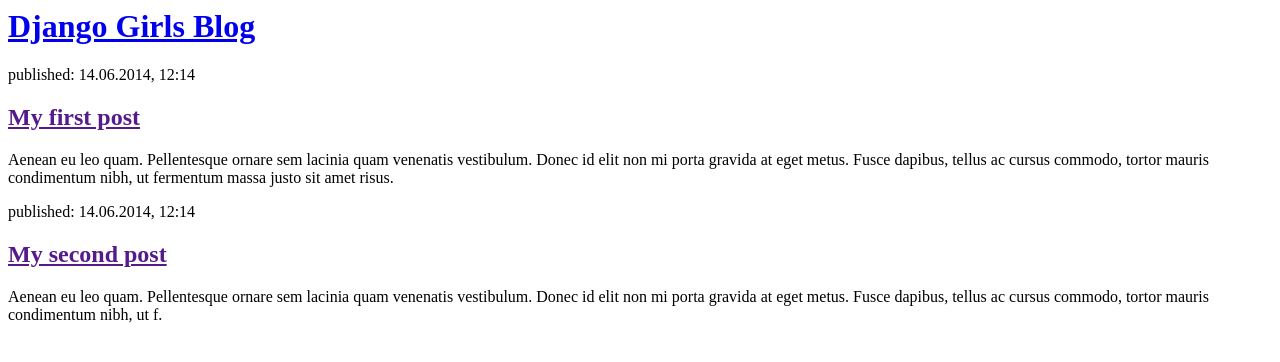
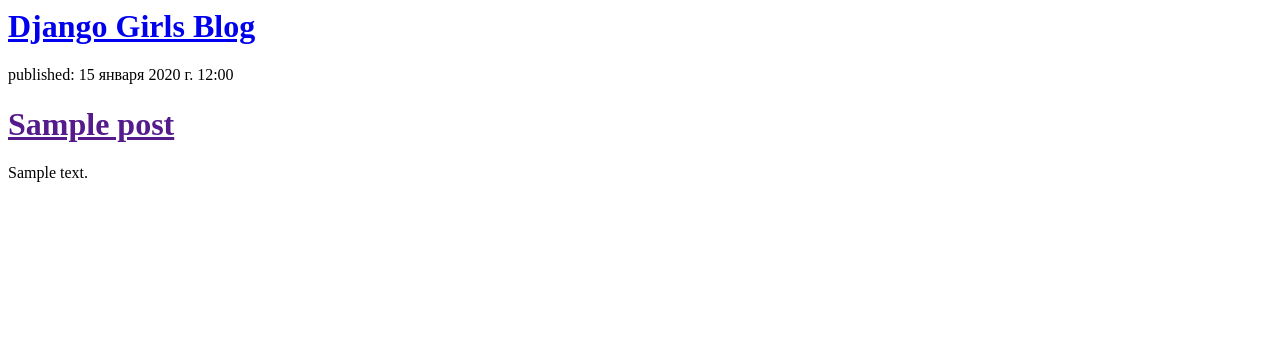
Before and after one commit to Siemens29/djangogirls, a Django app: page / in a window 1280 px wide. Shown: the top 362 px of the page. Run offline with Django 4.2, Linux system fonts and the light colour scheme; tables that the repository leaves empty hold one stand-in row (values such as "Sample post").

Commit message:
Modified templates to display posts from database.

```diff
--- a/blog/admin.py
+++ b/blog/admin.py
@@ -1,4 +1,5 @@
 from django.contrib import admin
 from .models import Post
+from blog.models import Post
 
 admin.site.register(Post)
--- a/blog/models.py
+++ b/blog/models.py
@@ -1,6 +1,7 @@
 from django.conf import settings
 from django.db import models
 from django.utils import timezone
+
 
 
 class Post(models.Model):
--- a/blog/templates/blog/post_list.html
+++ b/blog/templates/blog/post_list.html
@@ -13,21 +13,16 @@
     <head>
         <title>Django Girls blog</title>
     </head>
-    <body>
-        <div>
-            <h1><a href="/">Django Girls Blog</a></h1>
-        </div>
+    <body><div>
+    <h1><a href="/">Django Girls Blog</a></h1>
+</div>
 
-        <div>
-            <p>published: 14.06.2014, 12:14</p>
-            <h2><a href="">My first post</a></h2>
-            <p>Aenean eu leo quam. Pellentesque ornare sem lacinia quam venenatis vestibulum. Donec id elit non mi porta gravida at eget metus. Fusce dapibus, tellus ac cursus commodo, tortor mauris condimentum nibh, ut fermentum massa justo sit amet risus.</p>
-        </div>
-
-        <div>
-            <p>published: 14.06.2014, 12:14</p>
-            <h2><a href="">My second post</a></h2>
-            <p>Aenean eu leo quam. Pellentesque ornare sem lacinia quam venenatis vestibulum. Donec id elit non mi porta gravida at eget metus. Fusce dapibus, tellus ac cursus commodo, tortor mauris condimentum nibh, ut f.</p>
-        </div>
+{% for post in posts %}
+    <div>
+        <p>published: {{ post.published_date }}</p>
+        <h1><a href="">{{ post.title }}</a></h1>
+        <p>{{ post.text|linebreaksbr }}</p>
+    </div>
+{% endfor %}
     </body>
 </html>
--- a/blog/urls.py
+++ b/blog/urls.py
@@ -1,6 +1,6 @@
 from django.urls import path
 from . import views
-
+from blog.models import Post
 
 urlpatterns = [
     path('', views.post_list, name='post_list'),
--- a/blog/views.py
+++ b/blog/views.py
@@ -1,5 +1,7 @@
 from django.shortcuts import render
+from django.utils import timezone
+from .models import Post
 
-# Create your views here.
 def post_list(request):
-    return render(request, 'blog/post_list.html', {})
+    posts = Post.objects.filter(published_date__lte=timezone.now()).order_by('published_date')
+    return render(request, 'blog/post_list.html', {'posts': posts})
--- a/djangoProject/urls.py
+++ b/djangoProject/urls.py
@@ -15,6 +15,7 @@
 """
 from django.contrib import admin
 from django.urls import path, include
+from blog.models import Post
 
 urlpatterns = [
     path('admin/', admin.site.urls),
```
